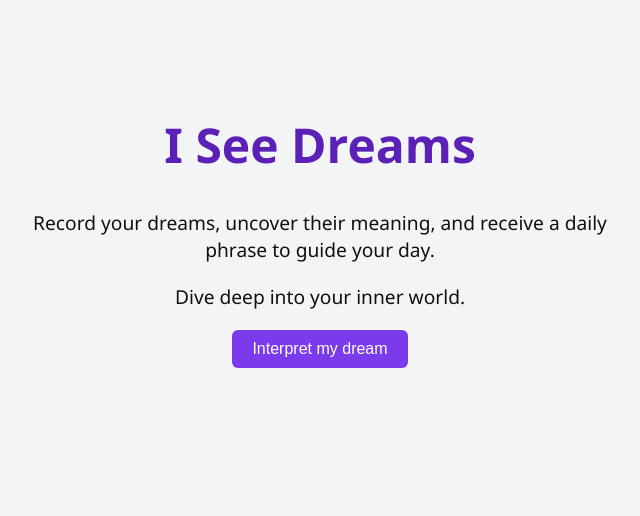
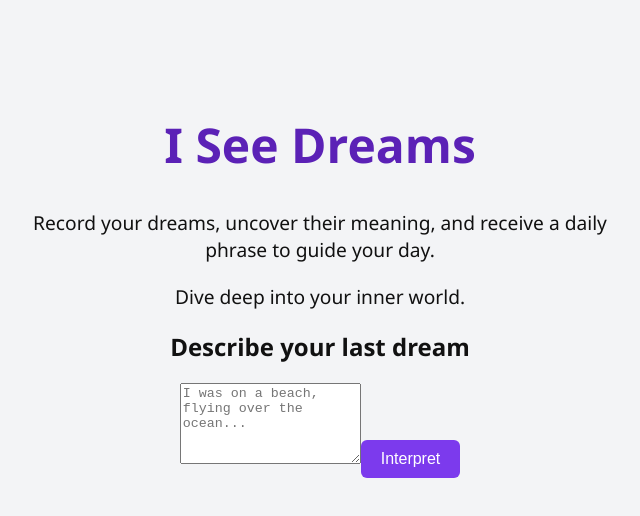
Before and after one commit to alexeychern0v/i-see-dreams, a React (Create React App) app: page / in a window 1280 px wide. Shown: the top 516 px of the page, without its empty margins (320-960 px from the left). Built offline with nearby package versions, Linux system fonts and the light colour scheme.

Commit message:
Added const dreams to futher save all user's dreams and DreamForm component

```diff
--- a/src/App.jsx
+++ b/src/App.jsx
@@ -1,12 +1,21 @@
 import './App.css';
+import { useState } from 'react';
+import DreamForm from './components/DreamForm';
 
 function App() {
+  const [dreams, setDreams] = useState([]);
+
+  const handleSave = (entry) => {
+    setDreams([entry, ...dreams]);
+    // DB later
+  };
+
   return (
     <div className="container">
       <h1>I See Dreams</h1>
       <p>Record your dreams, uncover their meaning, and receive a daily phrase to guide your day. </p>
       <p>Dive deep into your inner world.</p>
-      <button onClick={() => alert("Analyze will start soon 🙂")}>Interpret my dream</button>
+      <DreamForm onSave={handleSave} />
     </div>
   );
 }
```
